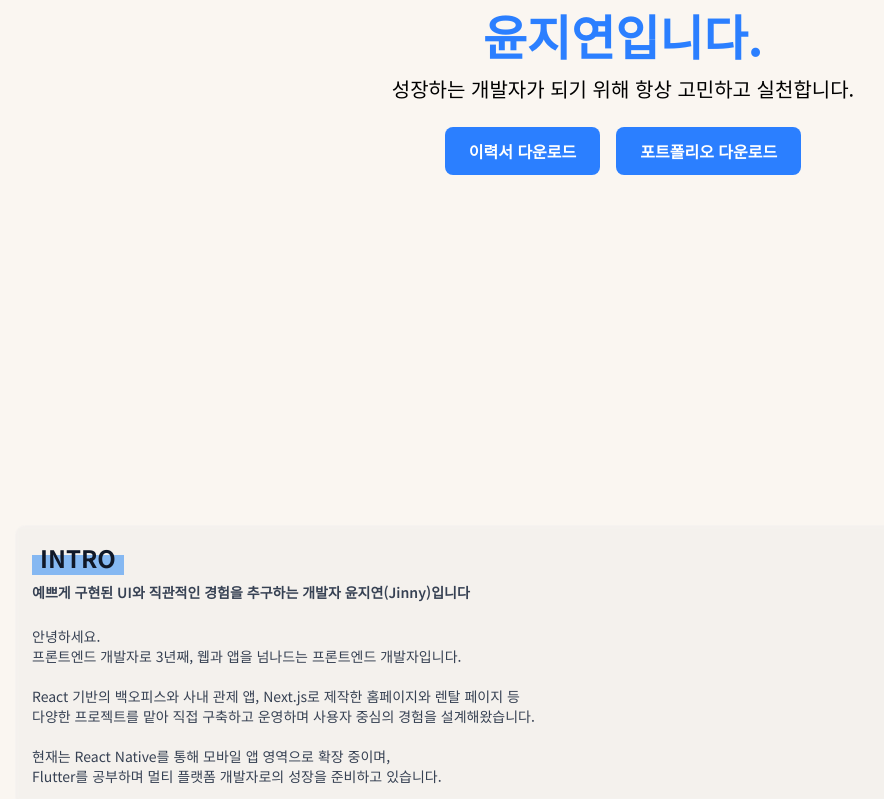
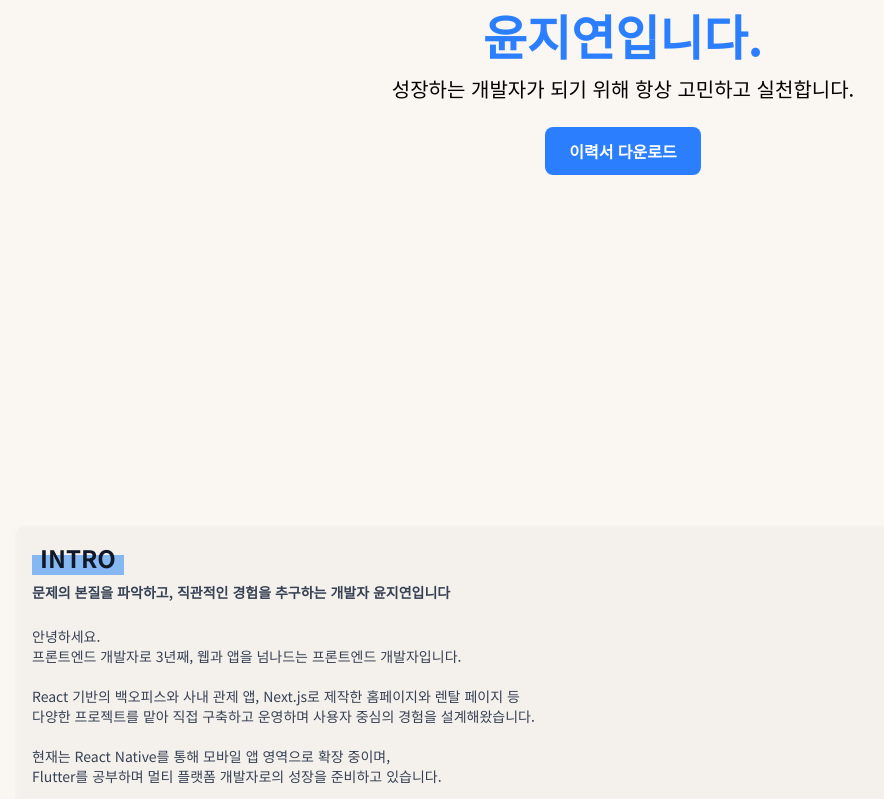
Before and after one commit to jiyeonyun/baseball, a Next.js app: page /main in a window 1280 px wide. Shown: the part 380-1179 px from the top of the page, without its empty margins (17-901 px from the left). Built offline with nearby package versions, Linux system fonts and the light colour scheme.

Commit message:
[feat] 이력서 다운로드 파일 수정

```diff
--- a/src/app/main/page.tsx
+++ b/src/app/main/page.tsx
@@ -26,12 +26,13 @@ const page = () => {
                                 성장하는 개발자가 되기 위해 항상 고민하고 실천합니다.
                             </p>
                             <div className="flex gap-4 items-center justify-center w-full">
-                                <button className="bg-blue-500 hover:bg-blue-600 text-white font-bold py-3 px-6 rounded-lg transition-all duration-300 hover:scale-105 active:scale-95 animate-fade-in-up-delay-3">
+                                <a
+                                    href="/resume.pdf"
+                                    download
+                                    className="bg-blue-500 hover:bg-blue-600 text-white font-bold py-3 px-6 rounded-lg transition-all duration-300 hover:scale-105 active:scale-95 animate-fade-in-up-delay-3"
+                                >
                                     이력서 다운로드
-                                </button>
-                                <button className="bg-blue-500 hover:bg-blue-600 text-white font-bold py-3 px-6 rounded-lg transition-all duration-300 hover:scale-105 active:scale-95 animate-fade-in-up-delay-3">
-                                    포트폴리오 다운로드
-                                </button>
+                                </a>
                             </div>
                         </div>
                     </div>
@@ -47,7 +48,7 @@ const page = () => {
                         <div className="mb-4">
                             <Container
                                 name={"INTRO"}
-                                desc={"예쁘게 구현된 UI와 직관적인 경험을 추구하는 개발자 윤지연(Jinny)입니다"}
+                                desc={"문제의 본질을 파악하고, 직관적인 경험을 추구하는 개발자 윤지연입니다"}
                                 contents={<Intro />}
                             />
                         </div>
```
Also changed, not shown: 1 other file (tests, documents, lock files or other folders).
